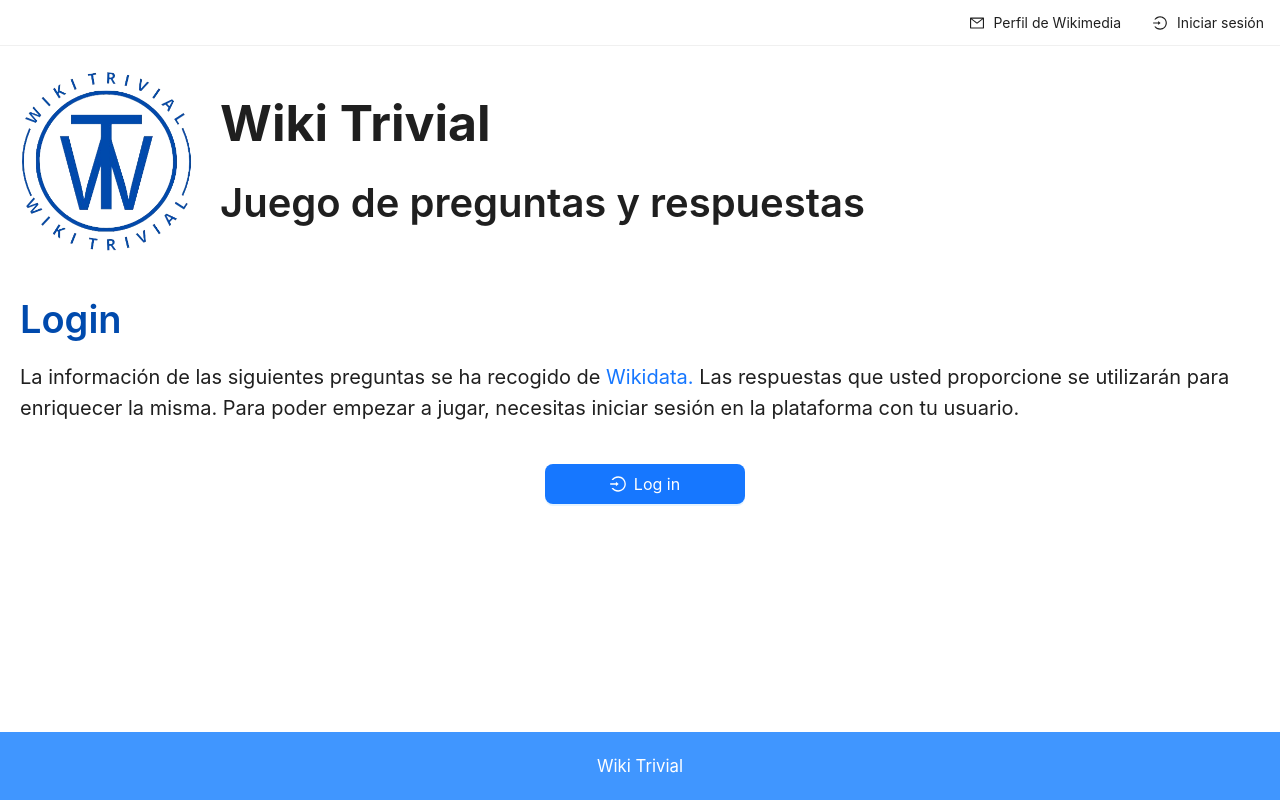
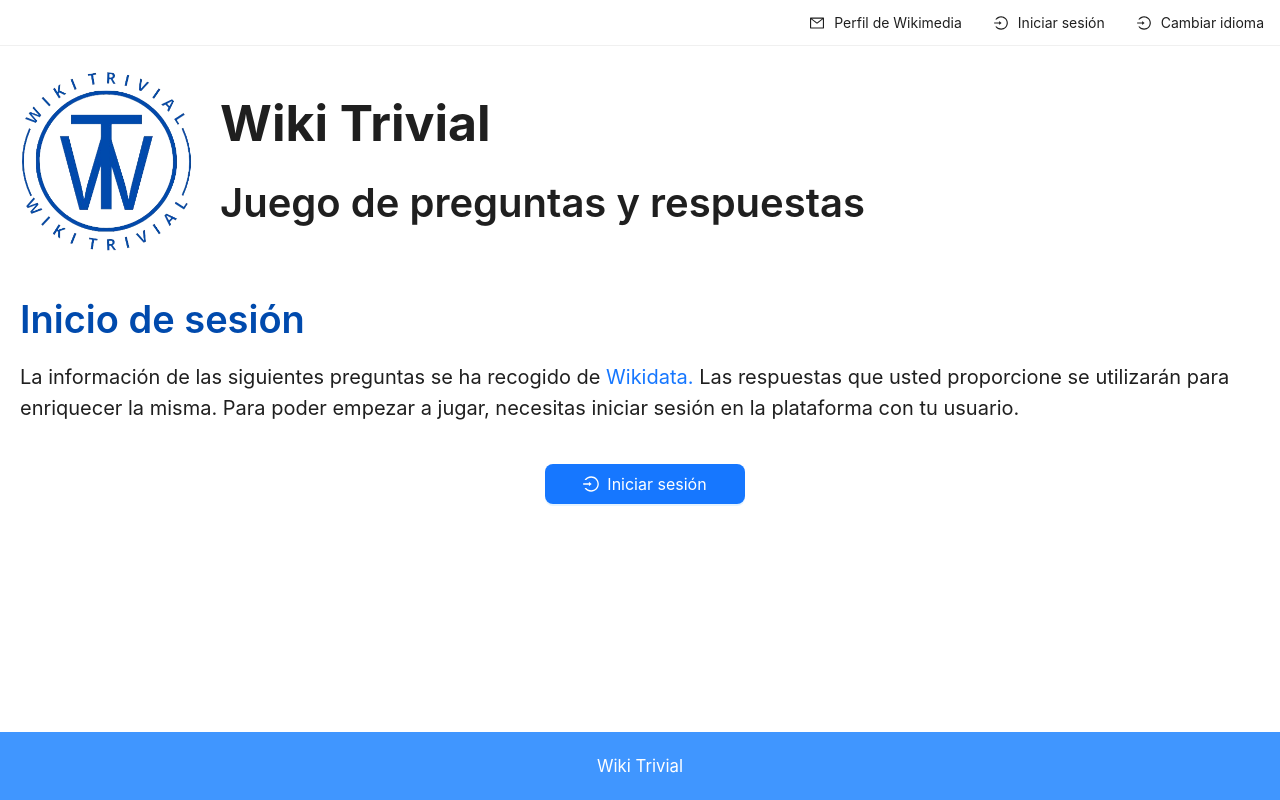
Before and after one commit to uo277516/wikidata-trivial, a React (Create React App) app in the folder front-trivial/: page /game in a window 1280 px wide. Built offline with nearby package versions, Linux system fonts and the light colour scheme.

Commit message:
nose que le pasa q no va el proyecto

```diff
--- a/front-trivial/package.json
+++ b/front-trivial/package.json
@@ -8,6 +8,7 @@
     "@testing-library/user-event": "^13.5.0",
     "antd": "^5.16.0",
     "axios": "^1.6.8",
+    "i18next": "^23.11.5",
     "moment": "^2.30.1",
     "react": "^18.2.0",
     "react-dom": "^18.2.0",
--- a/front-trivial/src/components/LoginComponent.js
+++ b/front-trivial/src/components/LoginComponent.js
@@ -6,6 +6,7 @@ import logo from '../logo.png';
 import CategorySelectionPage from './CategorySelectionPage.js';
 import { LoginOutlined } from '@ant-design/icons';
 import MenuComponent from './MenuComponent.js';
+import { useTranslation } from 'react-i18next';
 
 
 
@@ -14,6 +15,9 @@ const { Header, Content, Footer, Sider } = Layout;
 
 
 const LoginComponent = () => {
+
+  const { t } = useTranslation();
+
   const [isLoggedIn, setIsLoggedIn] = useState(false);
 
   useEffect(() => {
@@ -52,6 +56,7 @@ const LoginComponent = () => {
   };
 
 
+
   return (
     <>
       {isLoggedIn ? (
@@ -70,16 +75,16 @@ const LoginComponent = () => {
               </Sider>
                 <Content style={{ flex: 1, textAlign: 'left', paddingLeft: '20px', color: 'black', backgroundColor: 'white'}}>
                   <Title level={1} style={{ marginTop: '20px', fontSize: '50px', fontWeight: 'bold' }}>Wiki Trivial</Title>
-                  <Title level={2} style={{ marginTop: '5px', fontSize: '40px'}}>Juego de preguntas y respuestas</Title>
+                  <Title level={2} style={{ marginTop: '5px', fontSize: '40px'}}>{t('login.title')}</Title>
                 </Content>
             </Layout>
           </Header>
           <Content style={contentStyle}>
-            <Title level={1} style={{ color: '#004aad', margin: '0 auto' }}>Login</Title>
+            <Title level={1} style={{ color: '#004aad', margin: '0 auto' }}>{t('login.login')}</Title>
             <Paragraph style={{ fontSize: "20px", marginTop: '20px' }}>
-                  La información de las siguientes preguntas se ha recogido de
+                  {t('login.info1')}
                   <Link href="https://www.wikidata.org/?uselang=es" target="_blank" style={{ fontSize: "20px" }}> Wikidata. </Link>
-                  Las respuestas que usted proporcione se utilizarán para enriquecer la misma. Para poder empezar a jugar, necesitas iniciar sesión en la plataforma con tu usuario.
+                  {t('login.info2')}
             </Paragraph>
             <Button
               type="primary"
@@ -89,7 +94,7 @@ const LoginComponent = () => {
               icon={<LoginOutlined/>}
               style={{ position: 'relative', top: '50%', left: '50%', transform: 'translate(-50%, -50%)', width: '200px' }}
               >
-              Log in
+              {t('login.log_in')}
             </Button>
           </Content>
           <Footer style={footerStyle}>Wiki Trivial</Footer>
--- a/front-trivial/src/components/MenuComponent.js
+++ b/front-trivial/src/components/MenuComponent.js
@@ -1,6 +1,7 @@
 import React, { useState } from 'react';
 import {MailOutlined, LogoutOutlined, LoginOutlined} from '@ant-design/icons';
 import { Menu } from 'antd';
+import { useTranslation } from 'react-i18next';
 
 
 
@@ -25,15 +26,35 @@ const MenuComponent = (props) => {
           key: 'logout',
           icon: iconLog
         },
+        {
+          label: 'Cambiar idioma',
+          key: 'language',
+          icon: iconLog,
+          children: [
+            { label: 'Español', key: 'language:1' },
+            { label: 'Inglés', key: 'language:2' },
+          ],
+        }
+
       ];
 
   const [current, setCurrent] = useState(null);
+
+  const [language, setLanguage] = useState('es');
+  const { t, i18n } = useTranslation();
 
   const onClick = (e) => {
     setCurrent(null);
 
     if (e.key==="logout") {
         logOut();
+    }
+    else if (e.key==="language:1") {
+      i18n.changeLanguage('es');
+      setLanguage('es');
+    } else if (e.key==="language:2") {
+      i18n.changeLanguage('en');
+      setLanguage('en');
     }
   };
 
@@ -42,6 +63,9 @@ const MenuComponent = (props) => {
     const redirectUrl = process.env.REACT_APP_BACKEND_BASE_URL + "/logout";
     window.location.href = redirectUrl;
   };
+
+
+
 
 
     return (
--- /dev/null
+++ b/front-trivial/src/i18n/en.json
@@ -0,0 +1,7 @@
+{
+    "login.title": "Questions and answers game",
+    "login.info1": "The information of the following questions has been collected from ",
+    "login.info2": "The answers you give will be used to enrich Wikidata itself. In order to start playing you need to log in in the platform with your username.",
+    "login.login": "Login",
+    "login.log_in": "Log in"
+}
--- /dev/null
+++ b/front-trivial/src/i18n/es.json
@@ -0,0 +1,7 @@
+{
+    "login.title": "Juego de preguntas y respuestas",
+    "login.info1": "La información de las siguientes preguntas se ha recogido de",
+    "login.info2": "Las respuestas que usted proporcione se utilizarán para enriquecer la misma. Para poder empezar a jugar, necesitas iniciar sesión en la plataforma con tu usuario.",
+    "login.login": "Inicio de sesión",
+    "login.log_in": "Iniciar sesión"
+}
--- /dev/null
+++ b/front-trivial/src/i18n/index.js
@@ -0,0 +1,29 @@
+import i18n from 'i18next';
+import {initReactI18next} from 'react-i18next';
+import en from './en.json';
+import es from './es.json';
+
+
+const resources = {
+    en: {
+        translation: en,
+    },
+    es: {
+        translation: es
+    },
+};
+
+i18n
+   .use(initReactI18next)
+   .init({
+      resources,
+      lng: 'es',
+
+      keySeparator: false,
+
+      interpolation: {
+      escapeValue: false,
+      },
+   });
+
+export default i18n;
--- a/front-trivial/src/index.js
+++ b/front-trivial/src/index.js
@@ -3,7 +3,8 @@ import ReactDOM from 'react-dom/client';
 import './index.css';
 import App from './App';
 import reportWebVitals from './reportWebVitals';
-import { BrowserRouter } from "react-router-dom"
+import { BrowserRouter } from "react-router-dom";
+import './i18n';
 
 
 const root = ReactDOM.createRoot(document.getElementById('root'));
```
Also changed, not shown: front-trivial/src/translations/en.json (deleted, +0 -8 lines), front-trivial/src/translations/es.json (deleted, +0 -8 lines), 2 other files (tests, documents, lock files or other folders).
